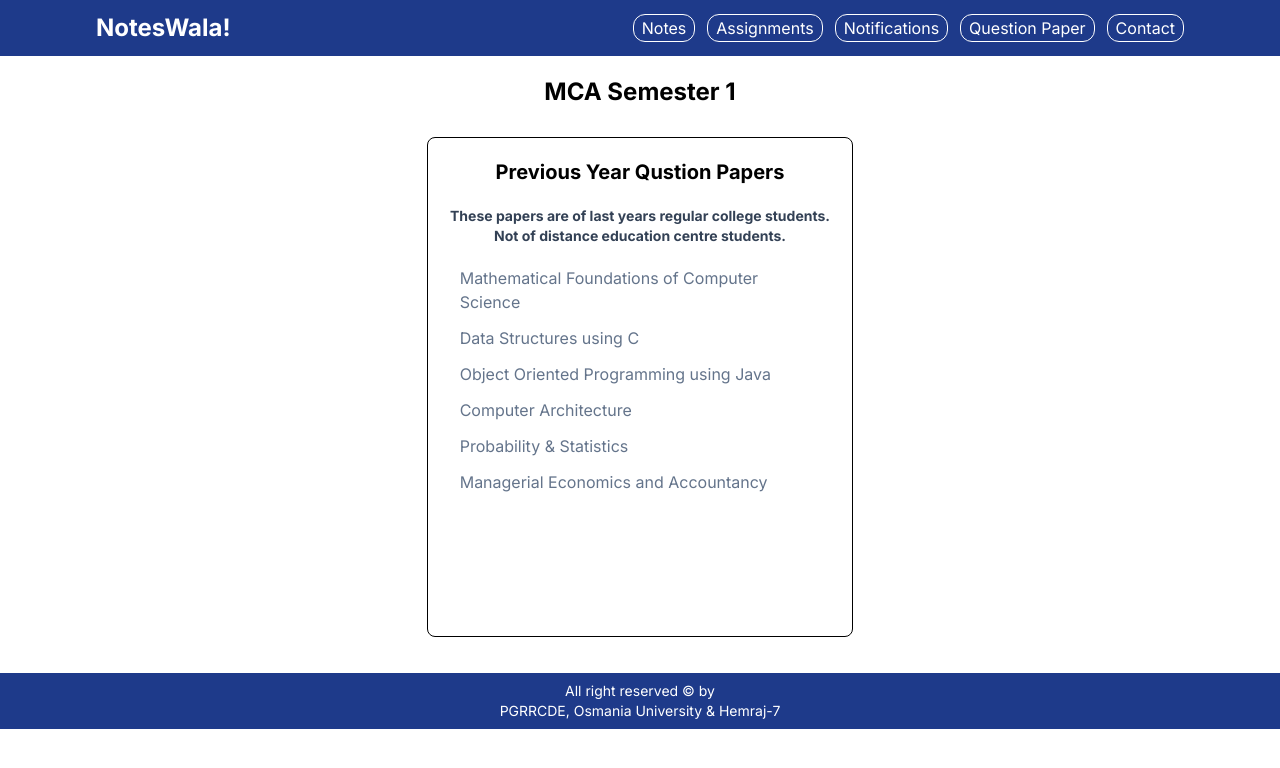
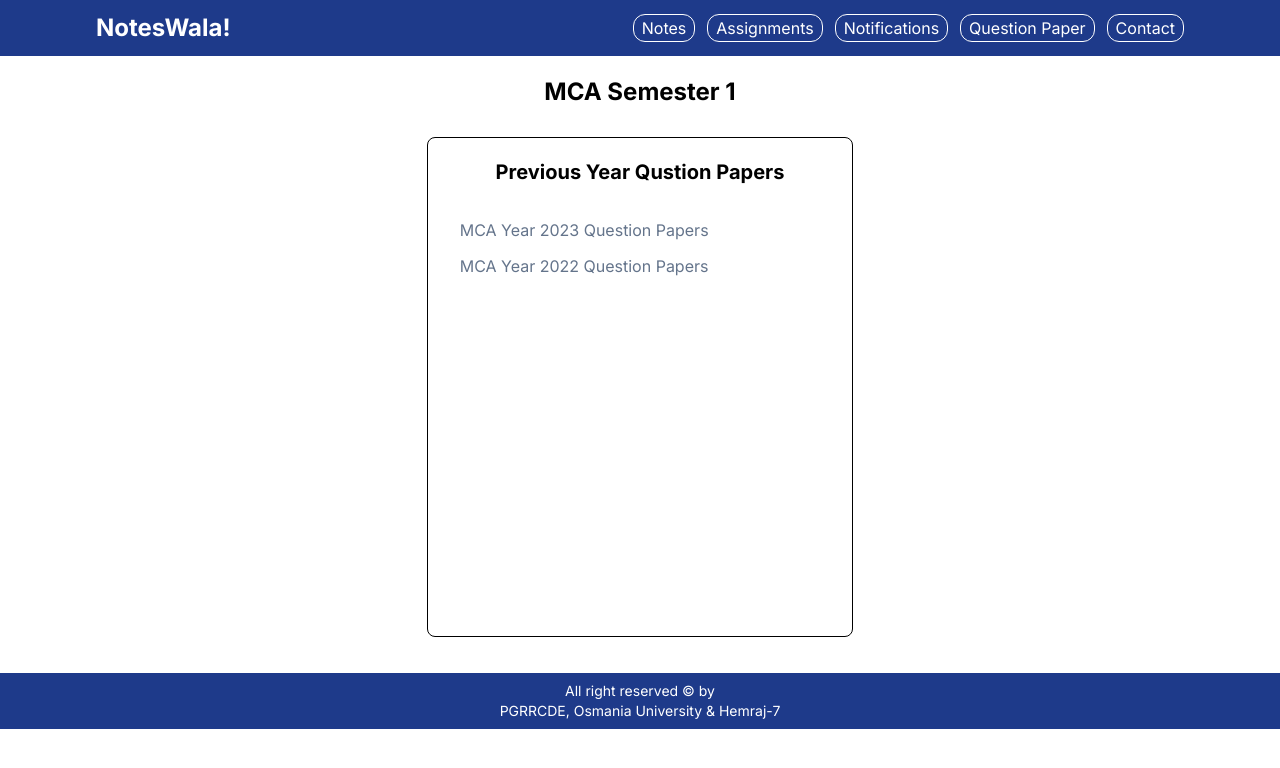
Before and after one commit to Hemraj-7/NotesWala, a Next.js app: page /explore/q_paper in a window 1280 px wide. Shown: the top 768 px of the page. Built offline with nearby package versions, Linux system fonts and the light colour scheme.

Commit message:
Update website

```diff
--- a/app/explore/page.js
+++ b/app/explore/page.js
@@ -42,7 +42,7 @@ const page = () => {
               <li className='text-slate-500 hover:text-black'><Link href={'/assignment/Soft Skills Lab Assignment Set-1 and Set-2.pdf'}>Soft Skills Lab Assignment Set 1 and Set 2</Link></li>
             </ul>
         </div>
-        <div className='w-full md:min-h-[500px] border border-black p-2 rounded-lg'>
+        <div className='w-full md:min-h-[500px] border border-black p-2 rounded-lg mb-4 md:mb-0'>
           <h2 className='text-xl font-bold text-center p-3'>Notifications</h2>
             <ul className='flex flex-col gap-2 p-3 px-5'>
               <li className='text-slate-500 hover:text-black'><Link href={'/notify/Front Page of Assignment.pdf'}>Front Page of Assignment</Link></li>
--- a/app/explore/q_paper/page.js
+++ b/app/explore/q_paper/page.js
@@ -11,14 +11,9 @@ const page = () => {
                 <div className='w-full md:min-h-[500px] border border-black p-2 rounded-lg'>
                     <h2 className='text-xl font-bold text-center p-3'>Previous Year Qustion Papers</h2>
                     <div className='p-2 px-3'>
-                        <div className='text-center font-bold text-sm pb-2 text-slate-700'>These papers are of last years regular college students. Not of distance education centre students.</div>
                         <ul className='flex flex-col gap-3 p-3'>
-                            <li className='text-slate-500 hover:text-black'><Link href={'/notify/q_paper/mfcs previous papers.pdf'}>Mathematical Foundations of Computer Science</Link></li>
-                            <li className='text-slate-500 hover:text-black'><Link href={'/notify/q_paper/DS previous Question papers.pdf'}>Data Structures using C</Link></li>
-                            <li className='text-slate-500 hover:text-black'><Link href={'/notify/q_paper/Java previous paper.pdf'}>Object Oriented Programming using Java</Link></li>
-                            <li className='text-slate-500 hover:text-black'><Link href={'/notify/q_paper/ca previous papers.pdf'}>Computer Architecture</Link></li>
-                            <li className='text-slate-500 hover:text-black'><Link href={'/notify/q_paper/p&s previous papers.pdf'}>Probability & Statistics</Link></li>
-                            <li className='text-slate-500 hover:text-black'><Link href={'/notify/q_paper/mea previous papers.pdf'}>Managerial Economics and Accountancy</Link></li>
+                        <li className='text-slate-500 hover:text-black'><Link href={'/notify/MCA Year 2023 Question Papers.pdf'}>MCA Year 2023 Question Papers</Link></li>
+                        <li className='text-slate-500 hover:text-black'><Link href={'/notify/MCA Year 2022 Question Papers.pdf'}>MCA Year 2022 Question Papers</Link></li>
                         </ul>
                     </div>
                 </div>
```
